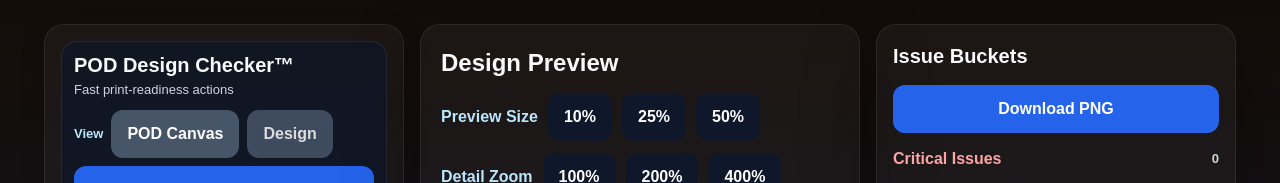
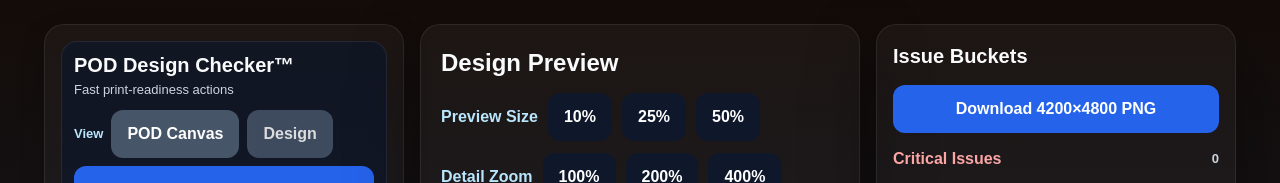
Before and after one commit to noobmacker-creator/pod-design-checker, a Next.js app: page / in a window 1280 px wide. Shown: the top 183 px of the page. Built offline with nearby package versions, Linux system fonts and the light colour scheme.

Commit message:
tweak download button label

```diff
--- a/app/components/IssueBucketsPanel.tsx
+++ b/app/components/IssueBucketsPanel.tsx
@@ -139,7 +139,7 @@ export default function IssueBucketsPanel({
             background: '#2563eb',
           }}
         >
-          Download PNG
+          Download 4200×4800 PNG
         </button>
       </div>
 
```
